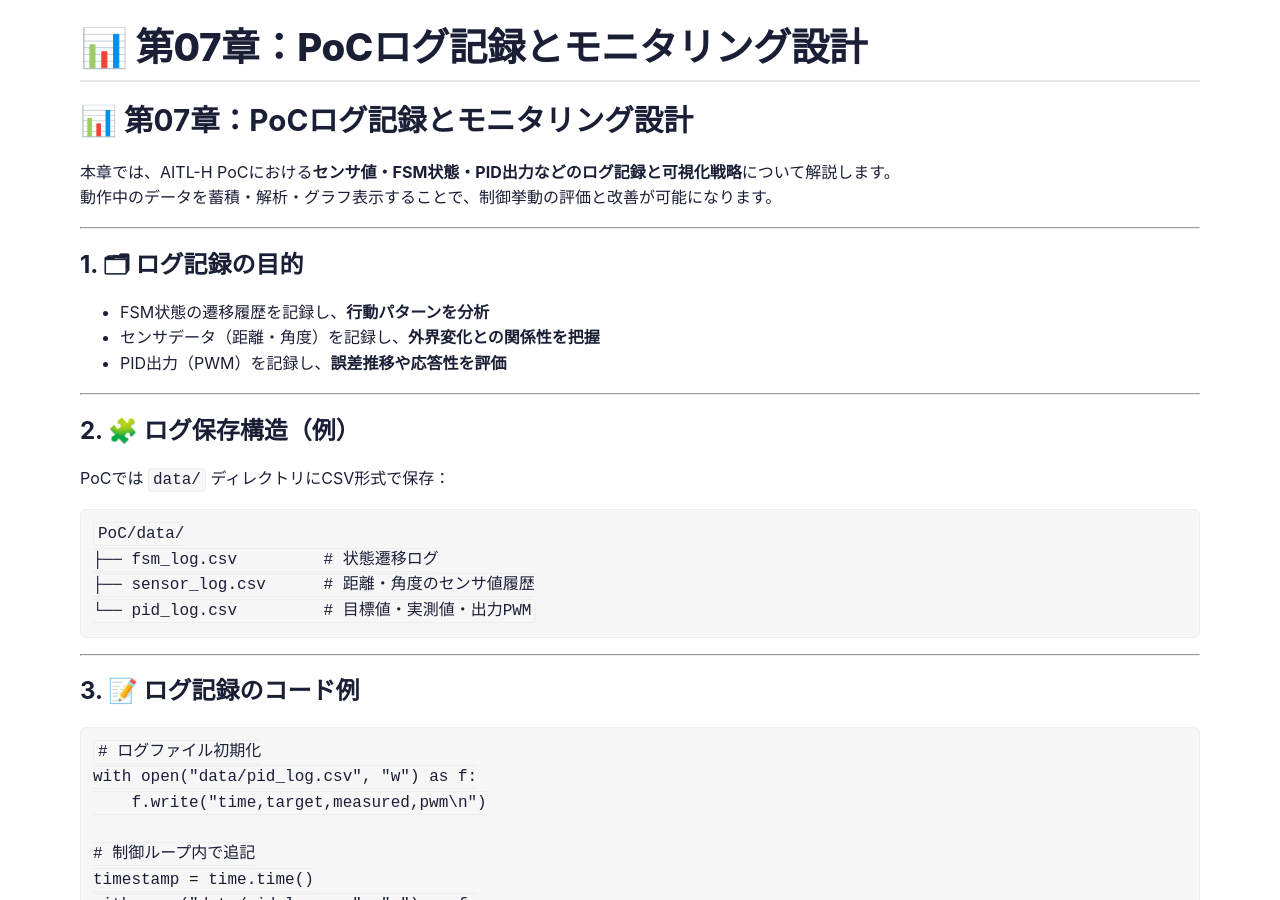
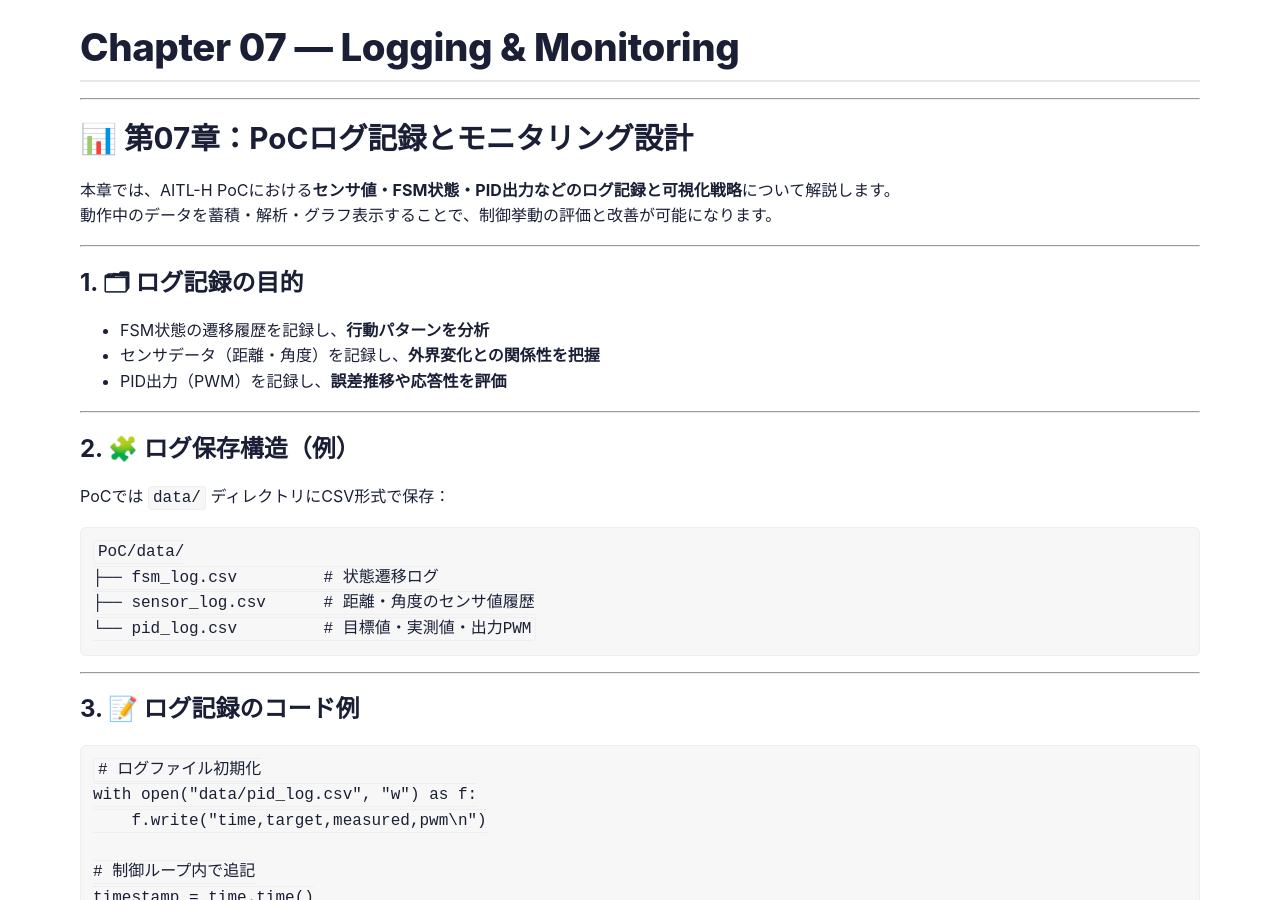
Before and after one commit to Samizo-AITL/AITL-H, a Jekyll site: the page built from docs/chapter07_log_monitoring.md, in a window 1280 px wide and 900 px high. Built offline with Jekyll 4.4.1, drawn with Linux system fonts in a browser that asks for light colours; our own code applies the rules of GitHub Pages for plain Markdown files.

Commit message:
Update chapter07_log_monitoring.md

```diff
--- a/docs/chapter07_log_monitoring.md
+++ b/docs/chapter07_log_monitoring.md
@@ -1,7 +1,9 @@
 ---
 layout: clean
-# title: "Ch.7 — ログ出力とモニタリング戦略"
-permalink: /docs/chapter07_log_monitoring/
+title: Chapter 07 — Logging & Monitoring
+permalink: /docs/chapter07_log_monitoring.html
+---
+
 ---
 
 # 📊 第07章：PoCログ記録とモニタリング設計
```
